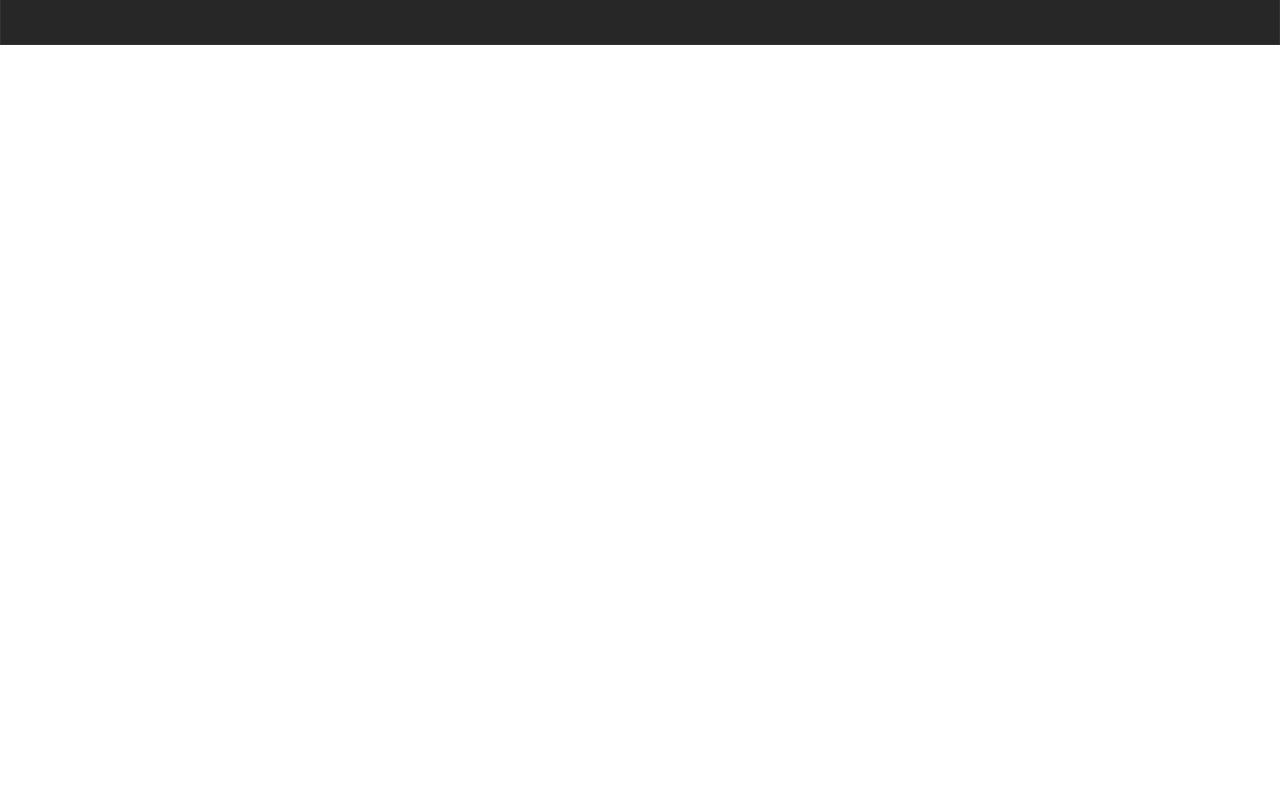
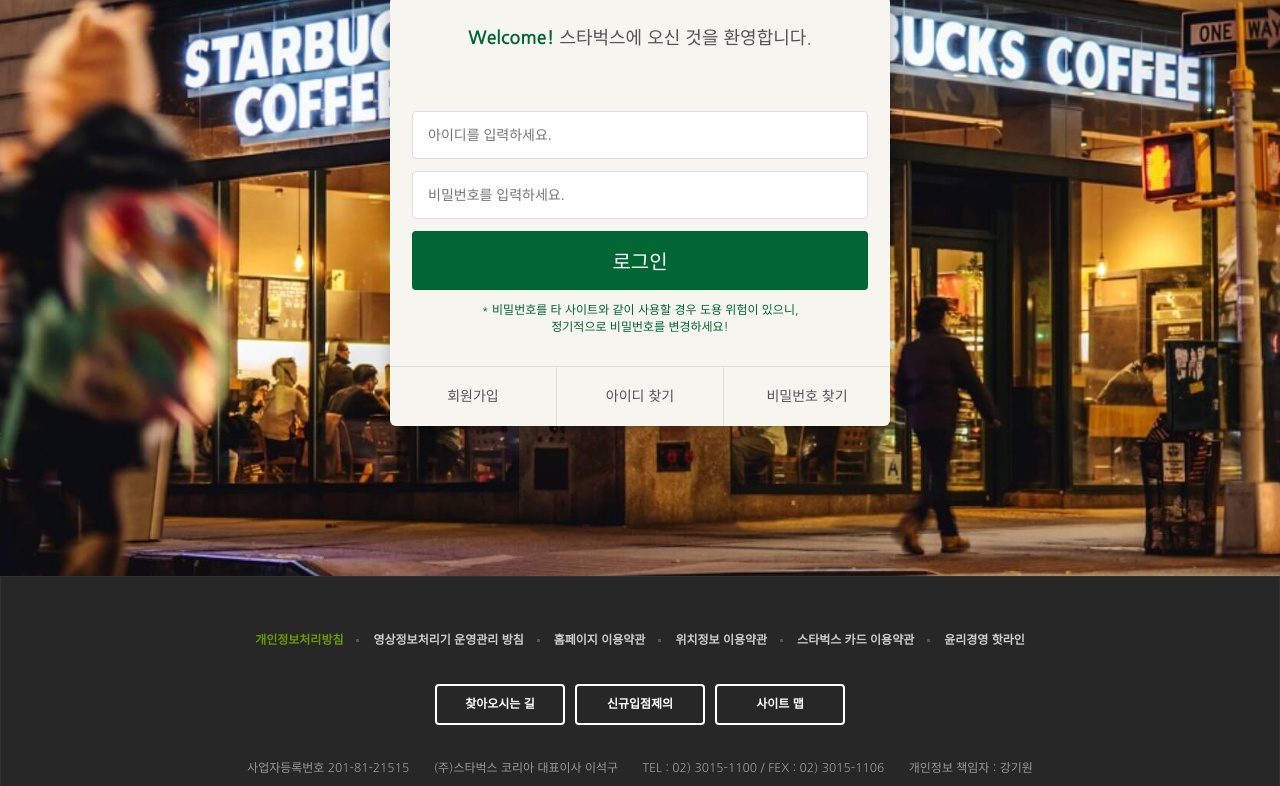
Before and after one commit to Hyeji0223/starbucks, a plain HTML site: page signin/index.html in a window 1280 px wide. Shown: the part 290-1076 px from the top of the page. Before the commit the page ends 800 px from the top, so only its background shows below. Drawn offline with nearby package versions, Linux system fonts and the light colour scheme.

Commit message:
로그인 페이지 완성

```diff
--- a/css/main.css
+++ b/css/main.css
@@ -391,10 +391,6 @@
   margin-bottom: 15px;
 }
 
-.season-product .text-group .more {
-
-}
-
 
 /* RESERVE COFFEE */
 .reserve-coffee {
--- /dev/null
+++ b/css/signin.css
@@ -0,0 +1,90 @@
+.signin {
+  margin-top: 120px;
+  padding: 100px 0 150px;
+  background-image: url(../images/signin_bg.jpg);
+  background-repeat: no-repeat;
+  background-position: center;
+  background-attachment: fixed;
+  background-size: cover;
+}
+
+.signin h1 {
+  color: #fff;
+  font-size: 30px;
+  font-weight: 700;
+  text-align: center;
+  margin-bottom: 24px;
+}
+
+.signin .signin__card {
+  width: 500px;
+  margin: 0 auto;
+  border-radius: 6px;
+  background-color: #f6f5f0;
+  box-shadow: 2px 2px 20px rgba(0, 0, 0, .3);
+  color: #555;
+}
+
+.signin__card h2 {
+  padding: 30px;
+  font-size: 18px;
+  text-align: center;
+  border-bottom: 1xp solid #ddd;
+}
+
+.signin__card h2 strong {
+  font-weight: 700;
+  color: #006633;
+}
+
+.signin__card form {
+  padding: 30px 22px;
+}
+
+.signin__card form input {
+  width: 100%;
+  margin-bottom: 12px;
+  padding: 15px;
+  border: 1px solid #ddd;
+  border-radius: 4px;
+  outline: none;
+  box-sizing: border-box;
+  font-size: 14px;
+}
+
+.signin__card form [type="submit"] {
+  background-color: #006633;
+  border: none;
+  color: #fff;
+  font-size: 20px;
+  cursor: pointer;
+}
+
+.signin__card form p {
+  font-size: 12px;
+  color: #006633;
+  text-align: center;
+}
+
+.signin__card .actions {
+  display: flex;
+  border-top: 1px solid #ddd;
+}
+
+.signin__card .actions a {
+  flex-grow: 1;
+  flex-basis: 0;
+  text-align: center;
+  padding: 20px;
+  color: #555;
+  font-size: 14px;
+  border-right: 1px solid #ddd;
+}
+
+.signin__card .actions a:last-child {
+  border-right: 0;
+}
+
+.signin__card .actions a:hover {
+  text-decoration: underline;
+}
--- a/signin/index.html
+++ b/signin/index.html
@@ -26,6 +26,7 @@
   <link href="https://fonts.googleapis.com/css2?family=Nanum+Gothic:wght@400;700&display=swap" rel="stylesheet">
   <link rel="stylesheet" href="https://fonts.googleapis.com/icon?family=Material+Icons" />
   <link rel="stylesheet" href="../css/common.css">
+  <link rel="stylesheet" href="../css/signin.css">
 
   <script defer src="../js/common.js"></script>
 </head>
@@ -343,7 +344,24 @@
   </header>
 
   <section class="signin">
-
+    <h1>로그인</h1>
+    <div class="signin__card">
+      <h2><strong>Welcome!</strong> 스타벅스에 오신 것을 환영합니다.</h2>
+      <form>
+        <input type="text" placeholder="아이디를 입력하세요.">
+        <input type="password" placeholder="비밀번호를 입력하세요.">
+        <input type="submit" value="로그인">
+        <p>
+          * 비밀번호를 타 사이트와 같이 사용할 경우 도용 위험이 있으니,<br/>
+          정기적으로 비밀번호를 변경하세요!
+        </p>
+      </form>
+      <div class="actions">
+        <a href="javascript:void(0)">회원가입</a>
+        <a href="javascript:void(0)">아이디 찾기</a>
+        <a href="javascript:void(0)">비밀번호 찾기</a>
+      </div>
+    </div>
   </section>
 
   <!-- FOOTER -->
```
